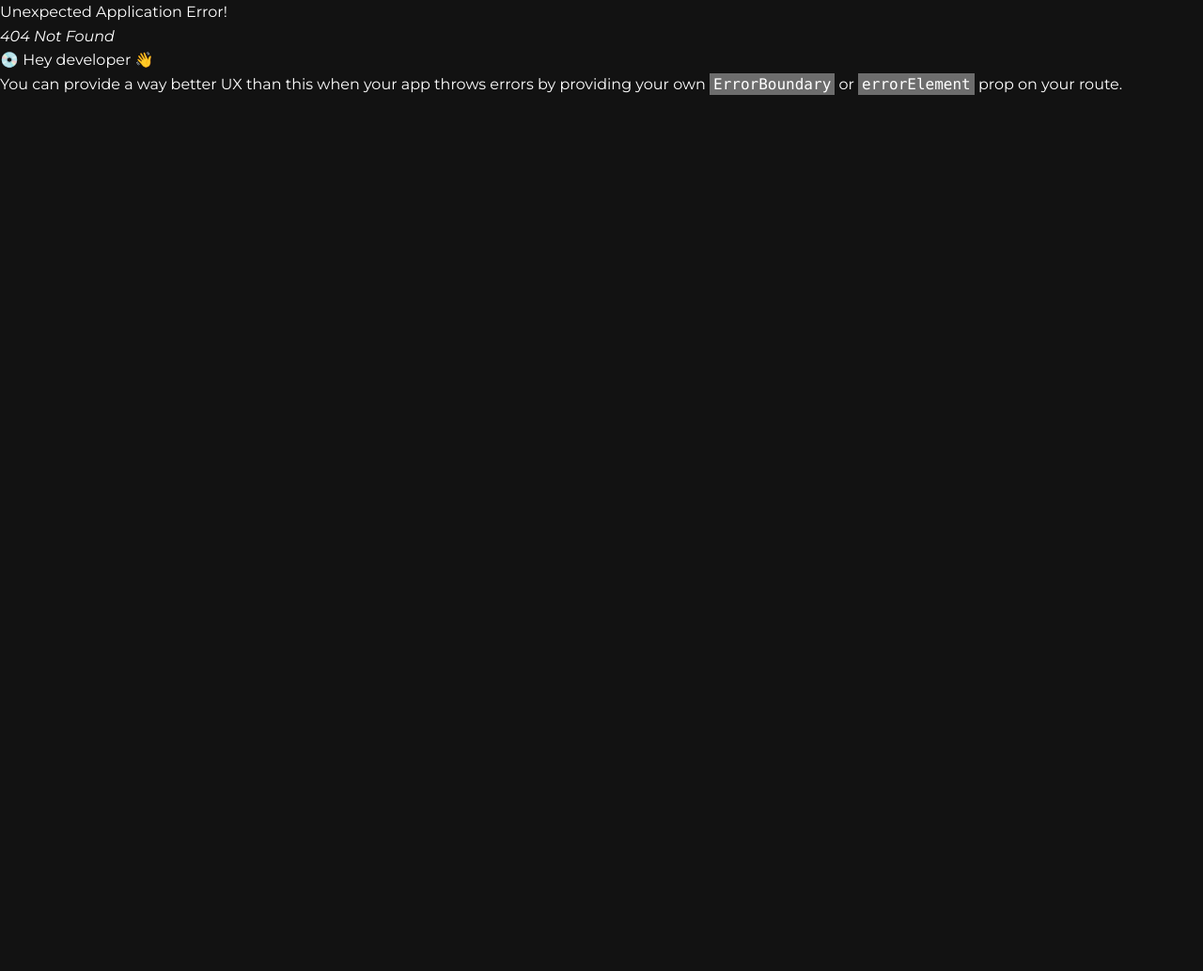
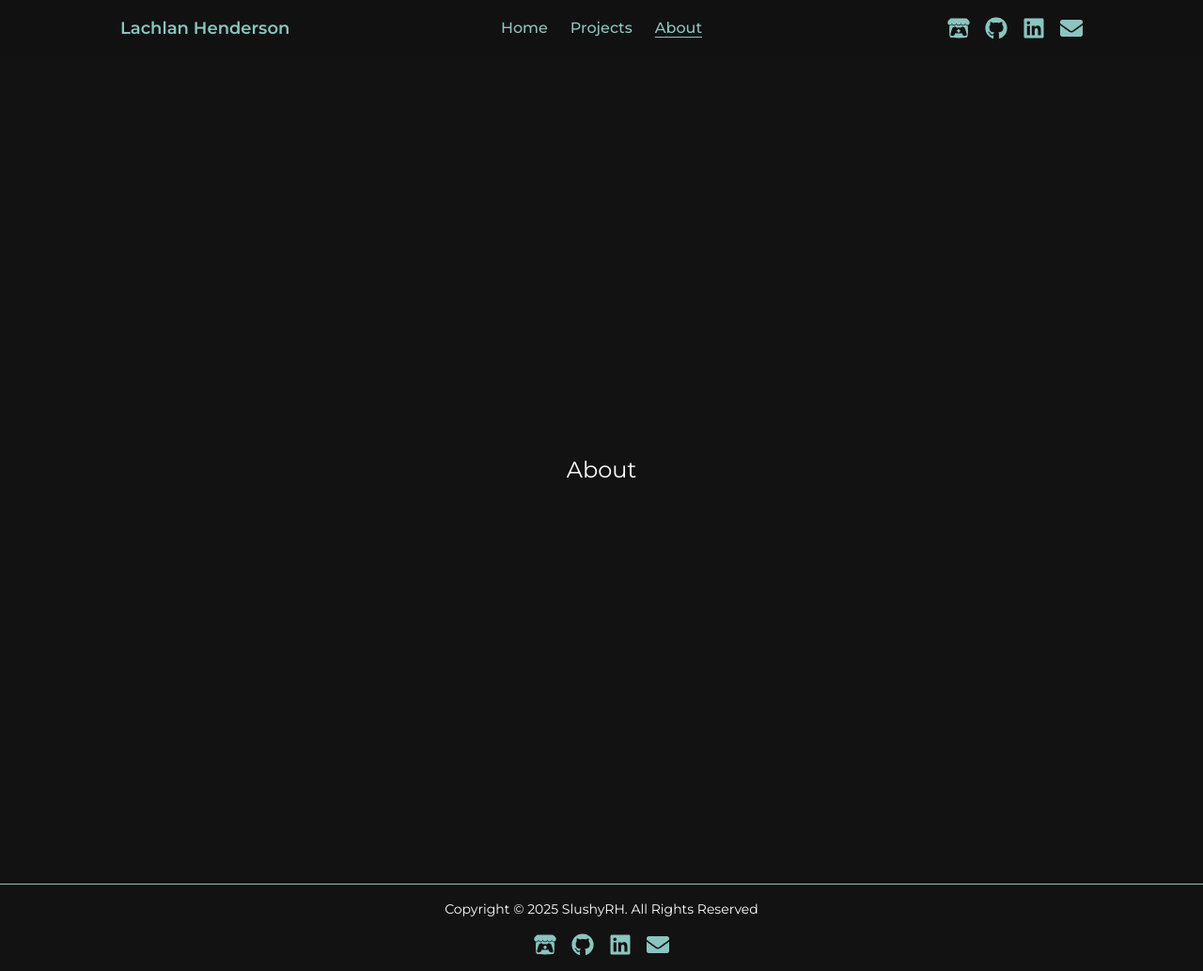
Before and after one commit to SlushyRH/lrh04.dev, a React (Vite) app: page /about in a window 1280 px wide. Before the commit this address had no page. Shown: the whole page at 94% size. Before the commit the page ends 800 px from the top, so only its background shows below. Built offline with nearby package versions, Linux system fonts and the light colour scheme.

Commit message:
created header and footer

```diff
--- a/index.html
+++ b/index.html
@@ -4,7 +4,7 @@
     <meta charset="UTF-8" />
     <link rel="icon" type="image/svg+xml" href="/vite.svg" />
     <meta name="viewport" content="width=device-width, initial-scale=1.0" />
-    <title>React Template</title>
+    <title>Lachlan Henderson - Portfolio</title>
   </head>
   <body>
     <div id="root"></div>
--- /dev/null
+++ b/src/components/Footer.tsx
@@ -0,0 +1,18 @@
+import SocialIcons from "./SocialIcons";
+
+function Footer() {
+  const year = new Date().getFullYear();
+
+  return (
+    <footer className="w-full mt-10 border-t border-accent pt-4">
+      <div className="text-center text-sm text-text mb-4">
+        Copyright &copy; {year} SlushyRH. All Rights Reserved
+      </div>
+      <div className="flex justify-center space-x-4 text-2xl pb-4">
+        <SocialIcons />
+      </div>
+    </footer>
+  );
+}
+
+export default Footer;
--- /dev/null
+++ b/src/components/Header.tsx
@@ -0,0 +1,46 @@
+import { Link, useLocation } from "react-router";
+import SocialIcons from "./SocialIcons";
+
+interface NarBarProps {
+  title: string;
+  path: string;
+}
+
+function Header() {
+  return (
+		<header className="sticky px-[10px] md:px-[10%] top-0 z-50 w-full py-4 flex flex-col md:flex-row justify-between md:items-center bg-primary/80 backdrop-blur-lg text-accent space-y-4 md:space-y-0">
+      <div className="order-1 md:order-none w-full flex justify-center md:justify-start">
+        <Link to={{pathname: "/"}} className="hover:text-accent-hover transition-colors duration-300 text-lg font-semibold">
+          Lachlan Henderson
+        </Link>
+      </div>
+
+			<nav className="order-2 md:order-none w-full flex justify-center space-x-6 text-base font-medium text-muted-foreground">
+        <NavBarTitle title="Home" path="/" />
+        <NavBarTitle title="Projects" path="/projects" />
+        <NavBarTitle title="About" path="/about" />
+      </nav>
+
+			<div className="order-3 md:order-none w-full flex justify-center md:justify-end space-x-4 text-2xl">
+        <SocialIcons />
+      </div>
+    </header>
+  );
+}
+
+function NavBarTitle({ title, path }: NarBarProps) {
+  const location = useLocation();
+  const isActive = location.pathname === path;
+
+  return (
+    <Link to={{ pathname: path }}
+      className={`hover:text-accent-hover transition-colors duration-300 ${
+        isActive ? "underline underline-offset-4 text-accent" : ""
+      }`}
+    >
+      {title}
+    </Link>
+  );
+}
+
+export default Header;
--- a/src/components/ScrollToTop.tsx
+++ b/src/components/ScrollToTop.tsx
@@ -9,6 +9,6 @@ const ScrollToTop = () => {
   }, [pathname]);
 
   return null;
-};
+}
 
 export default ScrollToTop;
--- /dev/null
+++ b/src/components/SocialIcons.tsx
@@ -0,0 +1,29 @@
+import { FaGithub, FaLinkedin, FaEnvelope, FaItchIo } from "react-icons/fa";
+import type { IconType } from "react-icons";
+
+interface IconProps {
+  Icon: IconType;
+  url: string;
+  title: string;
+}
+
+function SocialIcons() {
+  return (
+    <div className="flex justify-center space-x-4 text-2xl text-accent">
+      <Icon Icon={FaItchIo} title="Itch" url="https://slushyrh.itch.io" />
+      <Icon Icon={FaGithub} title="Github" url="https://github.com/slushyrh" />
+      <Icon Icon={FaLinkedin} title="Linkedin" url="https://linkedin.com/in/lrh04/" />
+      <Icon Icon={FaEnvelope} title="Mail" url="mailto:msg@lrh04.dev" />
+    </div>
+  );
+}
+
+function Icon({ Icon, url, title}: IconProps) {
+  return (
+    <a href={url} title={title} target="_blank" rel="noopener noreferrer" className="hover:text-accent-hover">
+      <Icon />
+    </a>
+  );
+}
+
+export default SocialIcons;
--- a/src/main.css
+++ b/src/main.css
@@ -8,6 +8,12 @@
   --color-accent-hover: #F1F5F9;
 
   --color-text: #FFFFFF;
+}
+
+@layer utilities {
+  .main-padding {
+    @apply px-[15px] md:px-[15%] xl:px-[20%] pt-10;
+  }
 }
 
 html {
--- a/src/main.tsx
+++ b/src/main.tsx
@@ -4,22 +4,36 @@ import { createBrowserRouter, RouterProvider, Outlet } from 'react-router-dom';
 
 import './main.css';
 import ScrollToTop from './components/ScrollToTop';
+import Header from './components/Header';
+import Footer from './components/Footer';
 
+import PageNotFound from './pages/PageNotFound';
 import Home from './pages/Home';
+import Projects from './pages/Projects';
+import About from './pages/About';
+import Project from './pages/Project';
 
 const RootLayout = () => (
-  <>
+  <div className="flex flex-col min-h-screen">
     <ScrollToTop />
-    <Outlet />
-  </>
+    <Header />
+    <main className="flex-grow main-padding">
+      <Outlet />
+    </main>
+    <Footer />
+  </div>
 );
 
-const root = document.getElementById("root");
+const root = document.getElementById("root")!;
 const router = createBrowserRouter([
   {
     element: <RootLayout />,
     children: [
+      { path: "*", element: <PageNotFound /> },
       { path: "/", element: <Home /> },
+      { path: "/projects", element: <Projects /> },
+      { path: "/about", element: <About /> },
+      { path: "/projects/:slug", element: <Project /> },
     ]
   }
 ]);
--- /dev/null
+++ b/src/pages/About.tsx
@@ -0,0 +1,9 @@
+function About() {
+  return (
+    <div className="h-screen flex items-center justify-center text-2xl">
+      About
+    </div>
+  );
+}
+
+export default About;
--- a/src/pages/Home.tsx
+++ b/src/pages/Home.tsx
@@ -1,6 +1,6 @@
 function Home() {
   return (
-    <div className="h-screen flex items-center justify-center text-2xl">
+    <div className="flex items-center justify-center text-2xl">
       Home
     </div>
   );
--- /dev/null
+++ b/src/pages/PageNotFound.tsx
@@ -0,0 +1,9 @@
+function PageNotFound() {
+  return (
+    <div className="h-screen flex items-center justify-center text-2xl">
+      [404] Page Not Found [404]
+    </div>
+  );
+}
+
+export default PageNotFound;
--- /dev/null
+++ b/src/pages/Project.tsx
@@ -0,0 +1,9 @@
+function Project() {
+  return (
+    <div className="h-screen flex items-center justify-center text-2xl">
+      Single Project
+    </div>
+  );
+}
+
+export default Project;
--- /dev/null
+++ b/src/pages/Projects.tsx
@@ -0,0 +1,9 @@
+function Projects() {
+  return (
+    <div className="h-screen flex items-center justify-center text-2xl">
+      All Projects
+    </div>
+  );
+}
+
+export default Projects;
```
